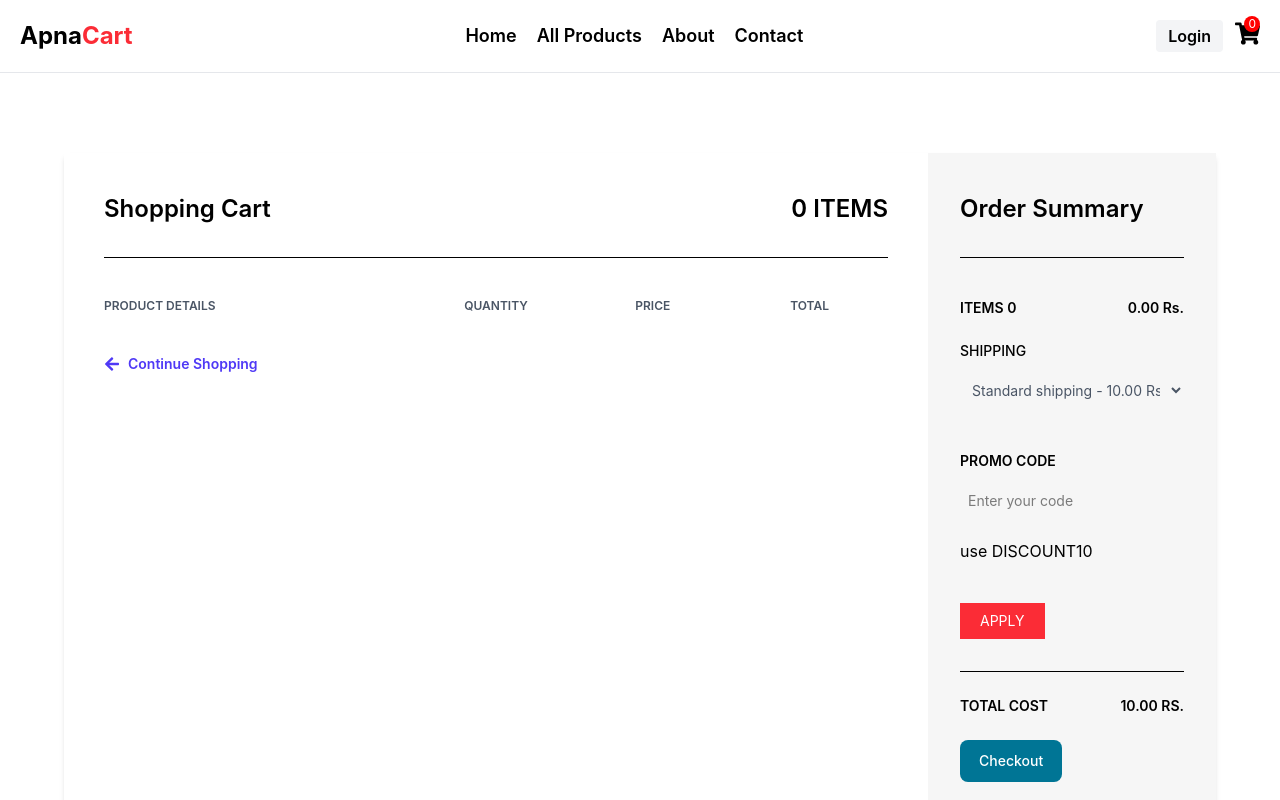
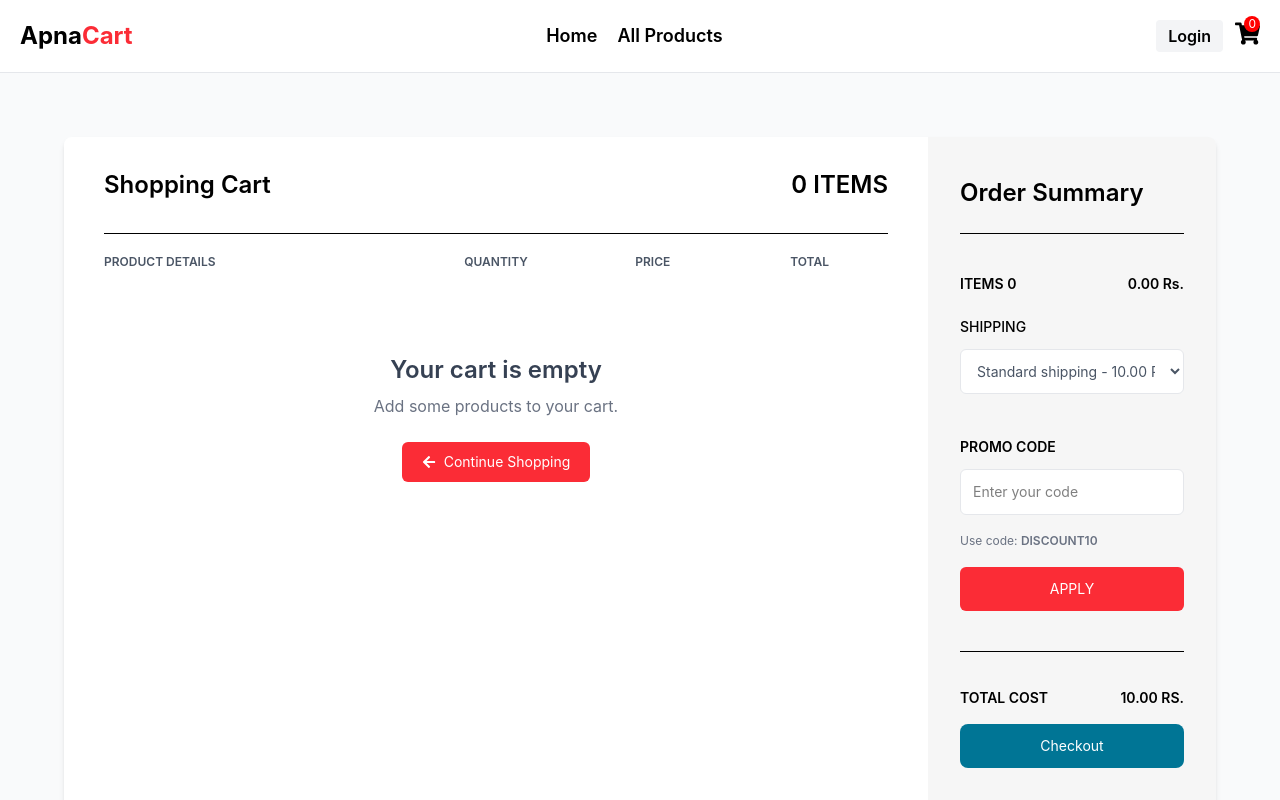
Before and after one commit to shobhit-joshi-8/Apna_Cart, a React (Vite) app: page /cart in a window 1280 px wide. Shown: the top 800 px of the page. Built offline with nearby package versions, Linux system fonts and the light colour scheme.

Commit message:
feat/add search products

```diff
--- a/src/components/navbar/Navbar.jsx
+++ b/src/components/navbar/Navbar.jsx
@@ -39,17 +39,17 @@ const Navbar = ({ cart }) => {
 							</li>
 						</Link>
 
-						<Link to="/about">
+						{/* <Link to="/about">
 							<li className="mr-5 hover:text-gray-900 cursor-pointer">
 								About
 							</li>
-						</Link>
+						</Link> */}
 
-						<Link to="/Contact">
+						{/* <Link to="/Contact">
 							<li className="mr-5 hover:text-gray-900 cursor-pointer">
 								Contact
 							</li>
-						</Link>
+						</Link> */}
 					</ul>
 				</div>
 
@@ -68,17 +68,17 @@ const Navbar = ({ cart }) => {
 								</li>
 							</Link>
 
-							<Link to="/about">
+							{/* <Link to="/about">
 								<li className="mt-5 hover:text-gray-900 cursor-pointer">
 									About
 								</li>
-							</Link>
+							</Link> */}
 
-							<Link to="/Contact">
+							{/* <Link to="/Contact">
 								<li className="mt-5 hover:text-gray-900 cursor-pointer">
 									Contact
 								</li>
-							</Link>
+							</Link> */}
 						</ul>
 						<button className="absolute top-[75px] z-10 right-0 text-white py-2 px-4 cursor-pointer" onClick={toggleMenu}>
 							<RxCross2 size={30} />
--- a/src/pages/cart/Cart.jsx
+++ b/src/pages/cart/Cart.jsx
@@ -1,27 +1,42 @@
-import { useState } from "react";
-import { FaArrowLeft } from "react-icons/fa";
+
+import { FaArrowLeft, FaTrash } from "react-icons/fa";
 import { Link } from "react-router-dom";
 
-const Cart = ({ cart, handleItemIncrement, handleItemDecrement, handleRemove, getTotalAmount, finalAmount, applyPromoCode, promoCode, setPromoCode }) => {
+const Cart = ({
+    cart,
+    handleItemIncrement,
+    handleItemDecrement,
+    handleRemove,
+    getTotalAmount,
+    finalAmount,
+    applyPromoCode,
+    promoCode,
+    setPromoCode,
+}) => {
+    return (
+        <div className="min-h-screen bg-gray-50 py-8 sm:py-10 lg:py-16">
+            <div className="w-[95%] sm:w-[92%] lg:w-[90%] mx-auto">
+                <div className="container mx-auto">
 
+                    {/* Main Cart Container */}
+                    <div className="flex flex-col lg:flex-row shadow-md rounded-lg overflow-hidden">
 
-    return (
-        <div>
-            <div className="w-[90%] mx-auto mt-20">
-                <div className="container mx-auto mt-10">
-                    <div className="flex flex-col lg:flex-row shadow-md my-10">
-                        <div className="w-full lg:w-3/4 bg-white px-10 py-10">
-                            <div className="flex justify-between border-b pb-8">
-                                <h1 className="font-semibold text-2xl">
+                        {/* ================= CART SECTION ================= */}
+                        <div className="w-full lg:w-3/4 bg-white px-4 sm:px-6 md:px-8 lg:px-10 py-6 sm:py-8">
+
+                            {/* Cart Header */}
+                            <div className="flex items-center justify-between border-b pb-5 sm:pb-8">
+                                <h1 className="font-semibold text-xl sm:text-2xl">
                                     Shopping Cart
                                 </h1>
 
-                                <h2 className="font-semibold text-2xl uppercase">
-                                    {cart?.length} Items
+                                <h2 className="font-semibold text-lg sm:text-2xl uppercase">
+                                    {cart?.length || 0} Items
                                 </h2>
                             </div>
 
-                            <div className="flex mt-10 mb-5">
+                            {/* Desktop Table Header */}
+                            <div className="hidden md:flex mt-5 mb-5">
                                 <h3 className="font-semibold text-gray-600 text-xs uppercase w-2/5">
                                     Product Details
                                 </h3>
@@ -39,86 +54,170 @@ const Cart = ({ cart, handleItemIncrement, handleItemDecrement, handleRemove, ge
                                 </h3>
                             </div>
 
-                            {cart?.map((item) => (
-                                <div key={item.id} className="flex items-center hover:bg-gray-100 -mx-8 px-6 py-5">
-                                    <div className="flex w-2/5">
-                                        <div className="w-20">
+                            {/* ================= CART ITEMS ================= */}
+                            {cart?.length > 0 ? (
+                                cart.map((item) => (
+                                    <div
+                                        key={item.id}
+                                        className="
+                                            flex flex-col
+                                            md:flex-row
+                                            md:flex-wrap
+                                            md:items-center
+                                            gap-4
+                                            md:gap-0
+                                            border-b
+                                            py-5
+                                            hover:bg-gray-50
+                                            transition
+                                        "
+                                    >
+                                        {/* Product Details */}
+                                        <div className="flex items-center w-full md:w-2/5 min-w-0">
+                                            <div className="w-20 h-20 sm:w-24 sm:h-24 flex-shrink-0">
                                                 <img
-                                                className="h-24"
+                                                    className="w-full h-full object-cover rounded-md"
                                                     src={item.thumbnail}
-                                                alt=""
+                                                    alt={item.title}
                                                 />
                                             </div>
 
-                                        <div className="flex flex-col justify-between ml-4 flex-grow">
-                                            <span className="font-bold text-sm">
+                                            <div className="flex flex-col justify-between ml-3 sm:ml-4 min-w-0">
+                                                <span className="font-bold text-sm sm:text-base line-clamp-2">
                                                     {item.title}
                                                 </span>
 
-                                            <span className="text-red-500 text-xs">
+                                                <span className="text-red-500 text-xs sm:text-sm mt-1 capitalize">
                                                     {item.category}
                                                 </span>
 
-                                            <a
-                                                href="#"
-                                                className="font-semibold hover:text-red-500 text-gray-500 text-xs"
-                                                onClick={() => handleRemove(item.id)}
+                                                <button
+                                                    type="button"
+                                                    className="flex items-center gap-1 font-semibold hover:text-red-500 text-gray-500 text-xs mt-2 w-fit"
+                                                    onClick={() =>
+                                                        handleRemove(item.id)
+                                                    }
                                                 >
+                                                    <FaTrash size={11} />
                                                     Remove
-                                            </a>
+                                                </button>
                                             </div>
                                         </div>
 
-                                    <div className="flex justify-center w-1/5">
-                                        <button className="border px-2 py-1" onClick={() => handleItemDecrement(item.id)}>
+                                        {/* Quantity */}
+                                        <div className="flex items-center justify-between md:justify-center w-full md:w-1/5">
+                                            <span className="md:hidden font-semibold text-xs uppercase text-gray-500">
+                                                Quantity
+                                            </span>
+
+                                            <div className="flex items-center">
+                                                <button
+                                                    type="button"
+                                                    className="border border-gray-300 px-3 py-1.5 rounded-l-md hover:bg-gray-100"
+                                                    onClick={() =>
+                                                        handleItemDecrement(
+                                                            item.id
+                                                        )
+                                                    }
+                                                >
                                                     -
                                                 </button>
 
-                                        <button className="px-2">
+                                                <span className="border-t border-b border-gray-300 px-4 py-1.5 text-sm min-w-[42px] text-center">
                                                     {item.quantity}
-                                        </button>
+                                                </span>
 
-                                        <button className="border px-2 py-1" onClick={() => handleItemIncrement(item.id)}>
+                                                <button
+                                                    type="button"
+                                                    className="border border-gray-300 px-3 py-1.5 rounded-r-md hover:bg-gray-100"
+                                                    onClick={() =>
+                                                        handleItemIncrement(
+                                                            item.id
+                                                        )
+                                                    }
+                                                >
                                                     +
                                                 </button>
                                             </div>
+                                        </div>
 
-                                    <span className="text-center w-1/5 font-semibold text-sm">
+                                        {/* Price */}
+                                        <div className="flex items-center justify-between md:justify-center w-full md:w-1/5">
+                                            <span className="md:hidden font-semibold text-xs uppercase text-gray-500">
+                                                Price
+                                            </span>
+
+                                            <span className="font-semibold text-sm">
                                                 {item.price} Rs.
                                             </span>
+                                        </div>
 
-                                    <span className="text-center w-1/5 font-semibold text-sm">
-                                        {(item.price * item.quantity).toFixed(2)} Rs.
+                                        {/* Total */}
+                                        <div className="flex items-center justify-between md:justify-center w-full md:w-1/5">
+                                            <span className="md:hidden font-semibold text-xs uppercase text-gray-500">
+                                                Total
+                                            </span>
+
+                                            <span className="font-semibold text-sm">
+                                                {(
+                                                    item.price * item.quantity
+                                                ).toFixed(2)}{" "}
+                                                Rs.
                                             </span>
                                         </div>
-                            ))}
+                                    </div>
+                                ))
+                            ) : (
+                                /* Empty Cart */
+                                <div className="text-center py-16">
+                                    <h2 className="text-xl sm:text-2xl font-semibold text-gray-700">
+                                        Your cart is empty
+                                    </h2>
 
+                                    <p className="text-gray-500 mt-2 text-sm sm:text-base">
+                                        Add some products to your cart.
+                                    </p>
+
+                                    <Link
+                                        to="/allProducts"
+                                        className="inline-flex items-center mt-6 bg-red-500 hover:bg-red-600 text-white px-5 py-2.5 rounded-md text-sm"
+                                    >
+                                        <FaArrowLeft className="mr-2" />
+                                        Continue Shopping
+                                    </Link>
+                                </div>
+                            )}
 
                             {/* Continue Shopping */}
-                            <p className="flex font-semibold text-indigo-600 text-sm mt-10 cursor-pointer">
-                                <Link to="/allProducts" className="flex items-center">
+                            {cart?.length > 0 && (
+                                <div className="mt-8">
+                                    <Link
+                                        to="/allProducts"
+                                        className="inline-flex items-center font-semibold text-indigo-600 hover:text-indigo-800 text-sm"
+                                    >
                                         <FaArrowLeft
-                                        className="mr-2 text-indigo-600"
+                                            className="mr-2"
                                             size={16}
                                         />
-
                                         Continue Shopping
                                     </Link>
-                            </p>
+                                </div>
+                            )}
                         </div>
 
-                        {/* Order Summary */}
+                        {/* ================= ORDER SUMMARY ================= */}
                         <div
                             id="summary"
-                            className="w-full lg:w-1/4 px-8 py-10 bg-[#f6f6f6]"
+                            className="w-full lg:w-1/4 px-5 sm:px-8 py-7 sm:py-10 bg-[#f6f6f6]"
                         >
-                            <h1 className="font-semibold text-2xl border-b pb-8">
+                            <h1 className="font-semibold text-xl sm:text-2xl border-b pb-6">
                                 Order Summary
                             </h1>
 
-                            <div className="flex justify-between mt-10 mb-5">
+                            {/* Items + Subtotal */}
+                            <div className="flex justify-between mt-8 sm:mt-10 mb-5">
                                 <span className="font-semibold text-sm uppercase">
-                                    Items {cart?.length}
+                                    Items {cart?.length || 0}
                                 </span>
 
                                 <span className="font-semibold text-sm">
@@ -132,7 +231,7 @@ const Cart = ({ cart, handleItemIncrement, handleItemDecrement, handleRemove, ge
                                     Shipping
                                 </label>
 
-                                <select className="block p-2 text-gray-600 w-full text-sm">
+                                <select className="block p-3 text-gray-600 w-full text-sm bg-white border border-gray-200 rounded-md">
                                     <option>
                                         Standard shipping - 10.00 Rs
                                     </option>
@@ -140,7 +239,7 @@ const Cart = ({ cart, handleItemIncrement, handleItemDecrement, handleRemove, ge
                             </div>
 
                             {/* Promo Code */}
-                            <div className="py-10">
+                            <div className="py-8 sm:py-10">
                                 <label
                                     htmlFor="promo"
                                     className="font-semibold inline-block mb-3 text-sm uppercase"
@@ -152,49 +251,50 @@ const Cart = ({ cart, handleItemIncrement, handleItemDecrement, handleRemove, ge
                                     type="text"
                                     id="promo"
                                     placeholder="Enter your code"
-                                    className="p-2 text-sm w-full mb-5"
+                                    className="p-3 text-sm w-full mb-3 bg-white border border-gray-200 rounded-md focus:outline-none focus:ring-2 focus:ring-red-300"
                                     value={promoCode}
-                                    onChange={(e) => setPromoCode(e.target.value)}
+                                    onChange={(e) =>
+                                        setPromoCode(e.target.value)
+                                    }
                                 />
 
-                                <span>use DISCOUNT10</span>
+                                <span className="text-xs text-gray-500">
+                                    Use code:{" "}
+                                    <span className="font-semibold">
+                                        DISCOUNT10
+                                    </span>
+                                </span>
 
+                                <button
+                                    type="button"
+                                    className="w-full mt-4 bg-red-500 hover:bg-red-600 px-5 py-3 text-sm text-white uppercase rounded-md transition"
+                                    onClick={applyPromoCode}
+                                >
+                                    Apply
+                                </button>
                             </div>
 
-                            <button className="bg-red-500 hover:bg-red-600 px-5 py-2 text-sm text-white uppercase" onClick={applyPromoCode}>
-                                Apply
-                            </button>
+                            {/* Total */}
+                            <div className="border-t pt-5">
+                                <div className="flex font-semibold justify-between py-4 text-sm uppercase">
+                                    <span>Total Cost</span>
 
-                            {/* Total */}
-                            <div className="border-t mt-8">
-                                <div className="flex font-semibold justify-between py-6 text-sm uppercase">
-                                    <span>Total cost</span>
-
-                                    <span>{finalAmount().toFixed(2)} Rs.</span>
+                                    <span>
+                                        {finalAmount().toFixed(2)} Rs.
+                                    </span>
                                 </div>
 
                                 <button
                                     type="button"
-                                    className="group flex items-center justify-center p-0.5 text-center font-medium relative focus:z-10 focus:outline-none transition-[color,background-color,border-color,text-decoration-color,fill,stroke,box-shadow] text-white bg-cyan-700 border border-transparent enabled:hover:bg-cyan-800 focus:ring-4 focus:ring-cyan-300 dark:bg-cyan-600 dark:enabled:hover:bg-cyan-700 dark:focus:ring-cyan-800 rounded-lg"
+                                    className="w-full flex items-center justify-center text-white bg-cyan-700 hover:bg-cyan-800 focus:ring-4 focus:ring-cyan-300 rounded-lg text-sm px-4 py-3 transition"
                                 >
-                                    <span className="flex items-center transition-all duration-200 rounded-md text-sm px-4 py-2">
                                     Checkout
-                                    </span>
                                 </button>
                             </div>
                         </div>
                     </div>
                 </div>
             </div>
-
-            <div
-                style={{
-                    position: "fixed",
-                    zIndex: 9999,
-                    inset: "16px",
-                    pointerEvents: "none",
-                }}
-            ></div>
         </div>
     );
 };
```
Also changed, not shown: src/components/allProducts/AllProducts.jsx (+90 -34 lines). Lines whose indentation alone changed are shown as unchanged.
